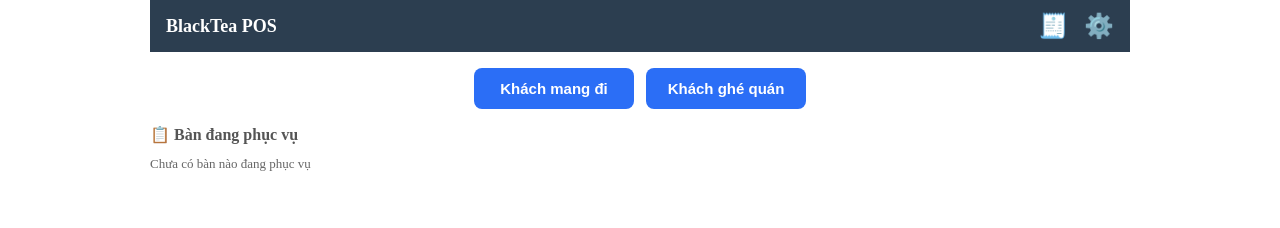
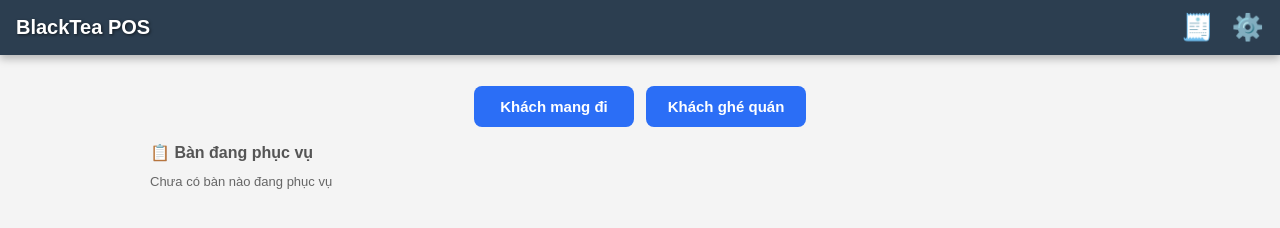
Before and after one commit to nquyenaks-lgtm/blackteav2, a plain HTML site: page index.html in a window 1280 px wide. Drawn offline with Linux system fonts and the light colour scheme.

Commit message:
style.css

```diff
--- a/style.css
+++ b/style.css
@@ -195,26 +195,56 @@ input,select{padding:8px;border:1px solid #ccc;border-radius:6px}
   color: #555;
   white-space: nowrap; /* giữ nguyên 1 dòng, không xuống hàng */
 }
-.header {
+/* Reset margin */
+body {
+  margin: 0;
+  padding: 70px 0 0 0;   /* chừa khoảng trống bằng chiều cao header */
+  font-family: Arial, sans-serif;
+  background: #f4f4f4;   /* nếu có */
+}
+
+/* Header */
+header {
+  width: 100%;
+  background: #2c3e50;   /* xanh than */
+  color: #fff;
+  padding: 12px 16px;
   display: flex;
   justify-content: space-between;
   align-items: center;
-  padding: 12px 16px;
-  background: #2c3e50;   /* xanh đậm */
-  color: #fff;
+  position: fixed;   /* cố định trên cùng */
+  top: 0;
+  left: 0;
+  z-index: 1000;
+  box-shadow: 0 4px 8px rgba(0,0,0,0.25); /* hiệu ứng nổi */
 }
 
+header h1#brand {
+  margin: 0;
+  font-size: 20px;
+  font-weight: 700;
+  color: #fff;
+  text-shadow: 1px 1px 3px rgba(0,0,0,0.6); /* chữ nổi hơn */
+  cursor: pointer;
+}
+
+/* Icon container */
 .header-icons {
   display: flex;
-  gap: 16px;
+  gap: 18px;
+  align-items: center;
 }
 
+/* Icon trực tiếp */
 .icon-btn {
-  font-size: 24px;   /* cho icon to hơn */
-  color: #fff;       /* luôn trắng */
+  font-size: 26px;     /* icon to */
+  color: #fff;         /* màu trắng */
   cursor: pointer;
   user-select: none;
+  transition: transform 0.2s, opacity 0.2s;
 }
+
 .icon-btn:hover {
-  opacity: 0.8;
+  transform: scale(1.2);  /* phóng to nhẹ khi hover */
+  opacity: 0.8;           /* mờ nhẹ */
 }
```
